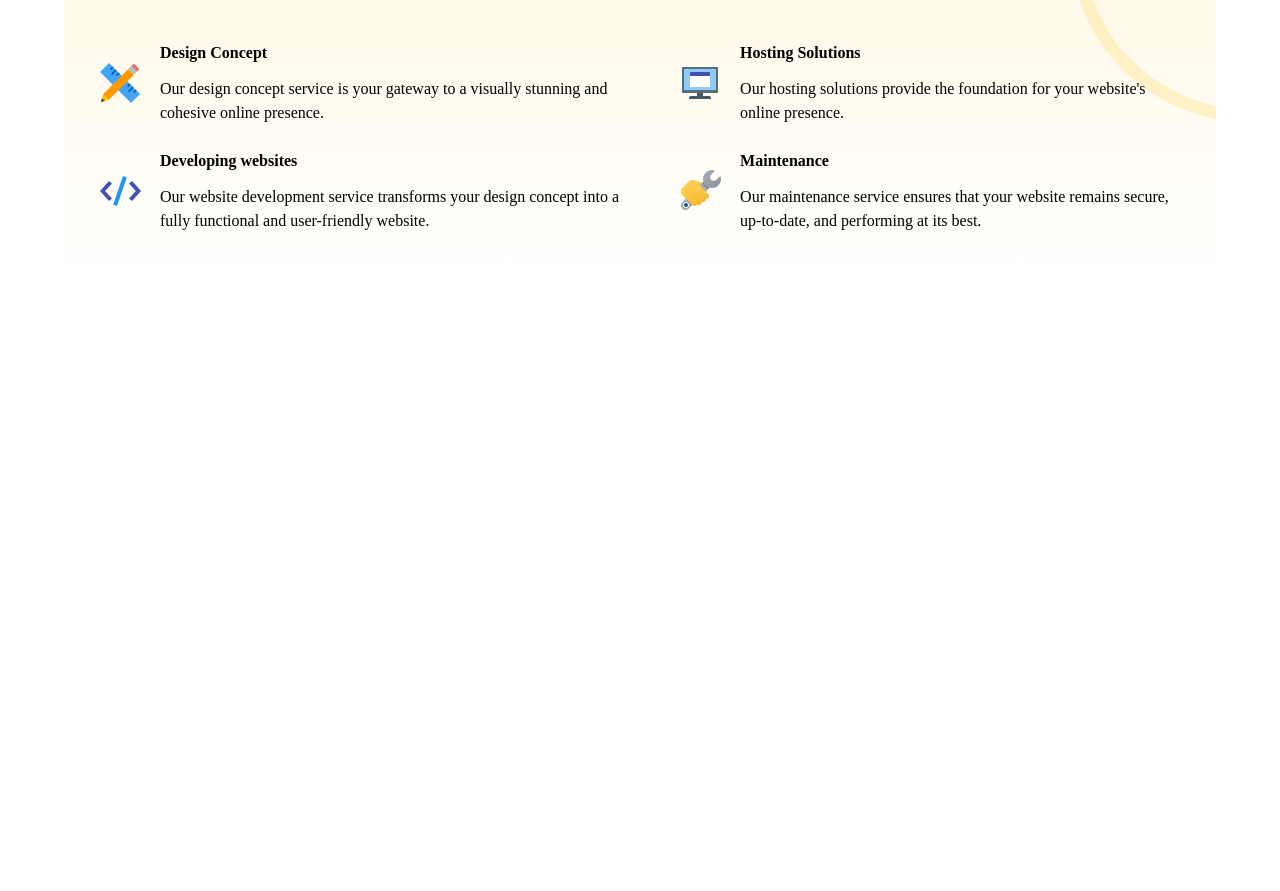
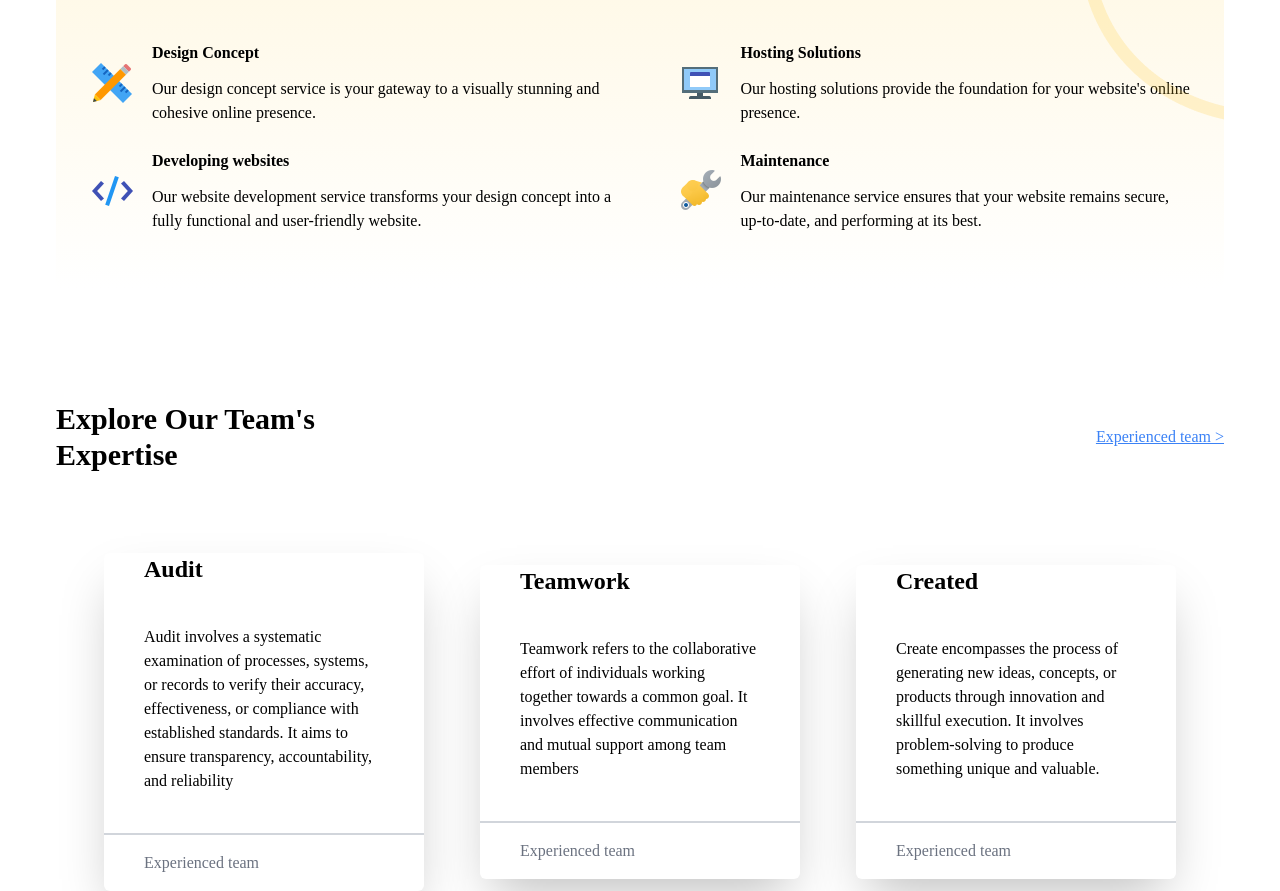
Before and after one commit to hanifsyabani/tugasFR, a website: page index.html in a window 1280 px wide. Shown: the part 1195-2086 px from the top of the page. Before the commit the page ends 1484 px from the top, so only its background shows below. Drawn offline with Linux system fonts and the light colour scheme.

Commit message:
create card in text-section

```diff
--- a/index.html
+++ b/index.html
@@ -4,7 +4,7 @@
     <meta charset="UTF-8" />
     <meta name="viewport" content="width=device-width, initial-scale=1.0" />
     <link href="./src/output.css" rel="stylesheet" />
-    <link rel="icon" href="./src/assets/tailwind.png">
+    <link rel="icon" href="./src/assets/tailwind.png" />
     <title>Tailwind Task</title>
   </head>
   <body class="font-[poppins]">
@@ -15,10 +15,10 @@
 
       <div class="flex justify-center items-center gap-14">
         <ul class="flex justify-center items-center gap-10 text-gray-500">
-          <li>Home</li>
-          <li>Template</li>
-          <li>Price</li>
-          <li>Help</li>
+          <li class="hover:text-blue-500 cursor-pointer">Home</li>
+          <li class="hover:text-blue-500 cursor-pointer">Template</li>
+          <li class="hover:text-blue-500 cursor-pointer">Price</li>
+          <li class="hover:text-blue-500 cursor-pointer">Help</li>
         </ul>
         <div
           class="bg-orange-500 rounded-md text-center p-2 text-white font-bold text-sm hover:bg-orange-600"
@@ -36,7 +36,7 @@
         <div class="w-[90%] pl-40">
           <div>
             <p class="text-gray-400">DESIGN INSPIRATION</p>
-            <h1 class="text-4xl font-bold max-w-lg py-8 leading-normal">
+            <h1 class="text-4xl font-bold max-w-lg py-8 leading-10">
               Achieve Your Business Goals Faster with Our Website Services
             </h1>
             <button
@@ -68,11 +68,16 @@
       </div>
     </section>
 
+    <!-- Text Section -->
     <section class="bg-white">
       <div
-        class="bg-gradient-to-b from-[#FFF4D4] to-white w-[90%] mx-auto mt-32 p-8 rounded-lg relative"
+        class="bg-gradient-to-b from-[#FFF4D4] to-white lg:w-[73rem] mx-auto mt-32 p-8 rounded-lg relative"
       >
-        <img src="./src/assets/Vector 2.png" alt="" class="absolute top-0 right-0" />
+        <img
+          src="./src/assets/Vector 2.png"
+          alt=""
+          class="absolute top-0 right-0"
+        />
         <h2 class="text-lg text-gray-700">Design Concept</h2>
         <h1 class="text-4xl font-bold max-w-xl py-6">
           Optimize Your Studio's Website with the Perfect Design
@@ -131,5 +136,76 @@
         </div>
       </div>
     </section>
+
+    <!-- Team Section -->
+    <section>
+      <div class="px-14 mt-28">
+        <div class="flex justify-between items-center">
+          <h1 class="text-3xl font-bold max-w-sm">
+            Explore Our Team's Expertise
+          </h1>
+          <a href="#">
+            <p class="underline text-blue-500">Experienced team ></p>
+          </a>
+        </div>
+        <div class="flex justify-center items-center mt-20 gap-14">
+          <div
+            class="shadow-2xl rounded-md w-[20rem] hover:scale-105 transition-all cursor-pointer group"
+          >
+            <div class="px-10">
+              <h3 class="text-2xl font-semibold">Audit</h3>
+              <p class="py-10">
+                Audit involves a systematic examination of processes, systems,
+                or records to verify their accuracy, effectiveness, or
+                compliance with established standards. It aims to ensure
+                transparency, accountability, and reliability
+              </p>
+            </div>
+
+            <hr class="border border-gray-300" />
+            <div class="w-full group-hover:bg-primary transition-all">
+              <p class="px-10 py-4 text-gray-500">Experienced team</p>
+            </div>
+          </div>
+          <div
+            class="shadow-2xl rounded-md w-[20rem] hover:scale-105 transition-all cursor-pointer group"
+          >
+            <div class="px-10">
+              <h3 class="text-2xl font-semibold">Teamwork</h3>
+              <p class="py-10">
+                Teamwork refers to the collaborative effort of individuals
+                working together towards a common goal. It involves effective
+                communication and mutual support among team members
+              </p>
+            </div>
+            <hr class="border border-gray-300" />
+            <div class="w-full group-hover:bg-blue-500 transition-all">
+              <p class="px-10 py-4 text-gray-500 group-hover:text-white">
+                Experienced team
+              </p>
+            </div>
+          </div>
+          <div
+            class="shadow-2xl rounded-md w-[20rem] group hover:scale-105 transition-all cursor-pointer"
+          >
+            <div class="px-10">
+              <h3 class="text-2xl font-semibold">Created</h3>
+              <p class="py-10">
+                Create encompasses the process of generating new ideas,
+                concepts, or products through innovation and skillful execution.
+                It involves problem-solving to produce something unique and
+                valuable.
+              </p>
+            </div>
+            <hr class="border border-gray-300" />
+            <div class="group-hover:bg-orange-500 transition-all">
+              <p class="px-10 py-4 text-gray-500 group-hover:text-white">
+                Experienced team
+              </p>
+            </div>
+          </div>
+        </div>
+      </div>
+    </section>
   </body>
 </html>
```
Also changed, not shown: src/output.css.
